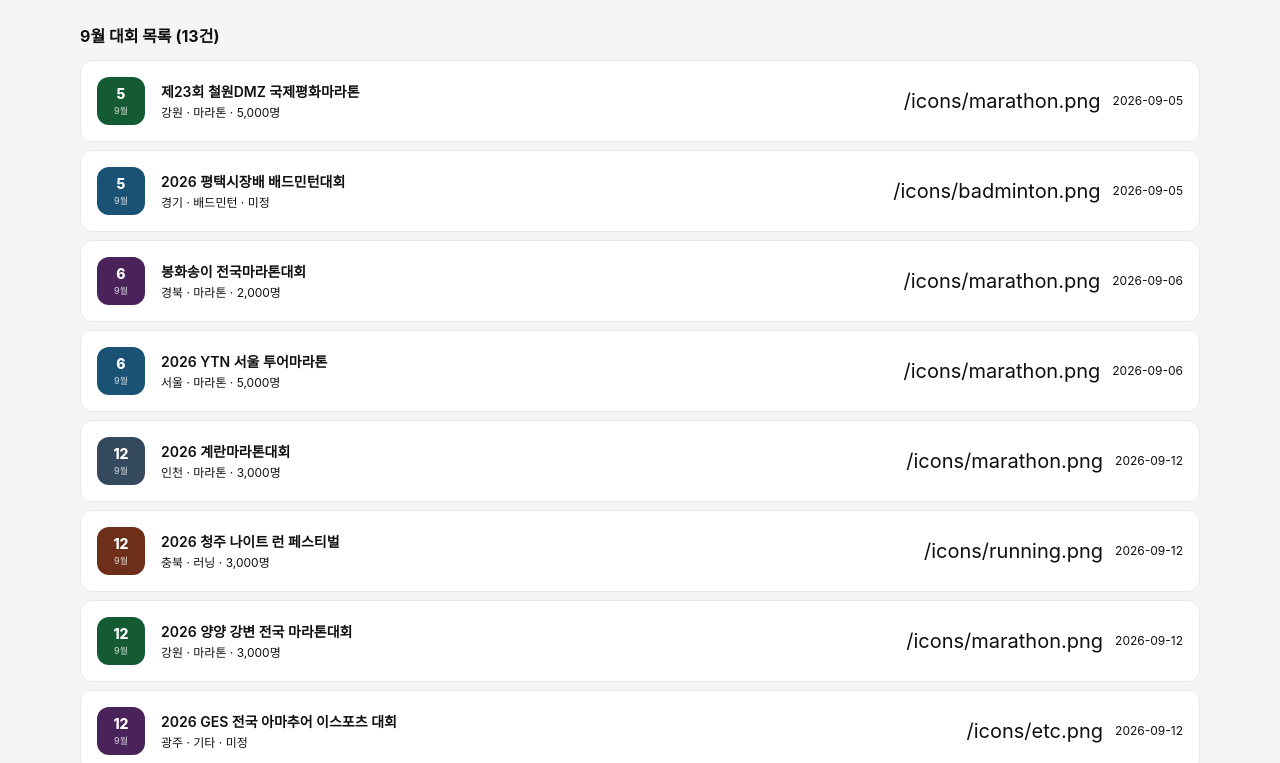
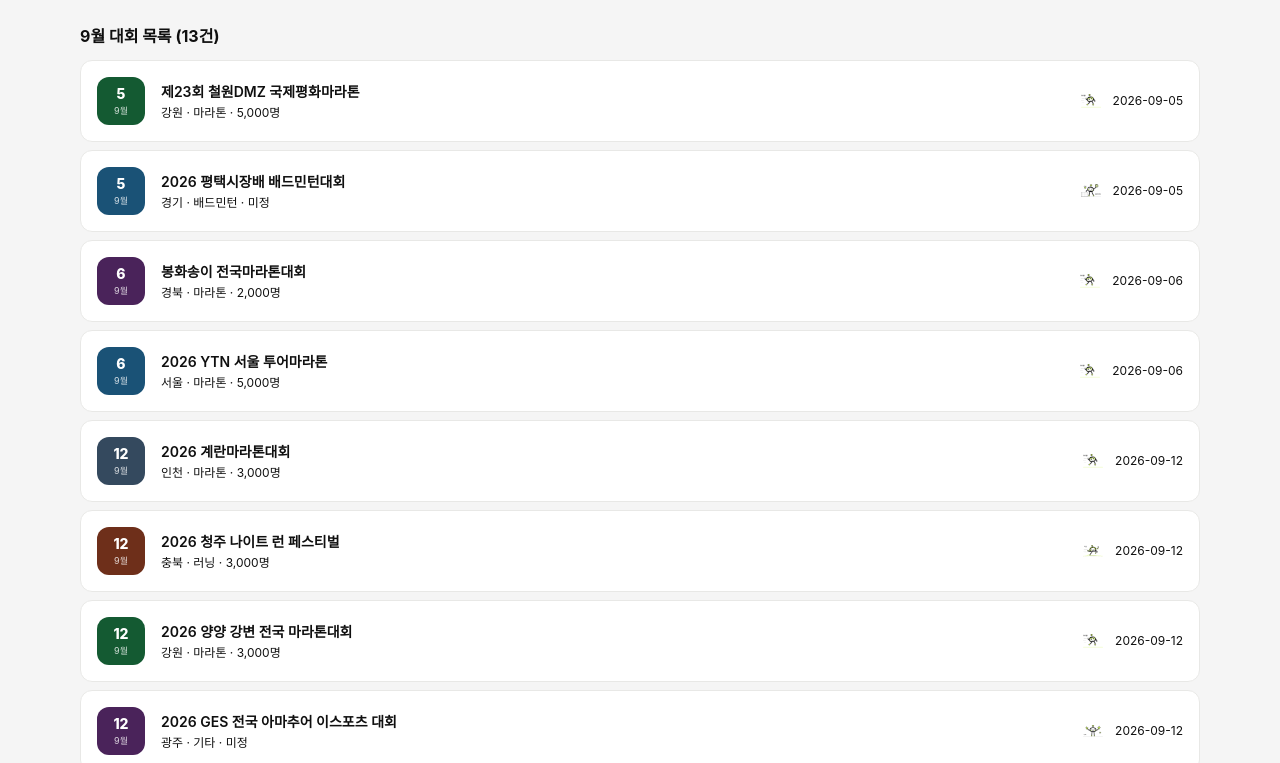
Before and after one commit to ljw22112/sportrip-v2, a Next.js app: page /calendar in a window 1280 px wide. Shown: the part 1153-1916 px from the top of the page. Built offline with nearby package versions, Linux system fonts and the light colour scheme; a web font is replaced by a local one.

Commit message:
fix: 메인/캘린더 대회 불일치 수정 + 아이콘 경로 텍스트 제거

```diff
--- a/src/app/calendar/page.tsx
+++ b/src/app/calendar/page.tsx
@@ -252,7 +252,7 @@ export default function CalendarPage() {
                     <div className="text-xs text-muted mt-0.5">{e.region} · {e.sport} · {e.participants}</div>
                   </div>
                   <div className="flex items-center gap-3 flex-shrink-0">
-                    <span className="text-xl">{SPORTS_15.find(s=>s.label===e.sport)?.icon||'/icons/etc.svg'}</span>
+                    <img src={SPORTS_15.find(s=>s.label===e.sport)?.icon||'/icons/etc.png'} alt={e.sport} className="w-5 h-5 object-contain flex-shrink-0"/>
                     <span className="text-xs text-muted">{e.start}</span>
                   </div>
                 </Link>
--- a/src/app/page.tsx
+++ b/src/app/page.tsx
@@ -87,7 +87,7 @@ export default function HomePage() {
             {/* AI 소개 */}
             <div className="mt-6 p-4 rounded-2xl" style={{background:'rgba(212,255,63,0.1)',border:'1px solid rgba(212,255,63,0.25)'}}>
               <div className="text-[13px] font-bold mb-1" style={{color:'#D4FF3F'}}>✨ AI 여행 코스</div>
-              <p className="text-[14px] text-white leading-relaxed">대회를 고르면, 전날·당일·다음날 코스를 AI가 추천해 드려요. 한국관광공사 TourAPI 실데이터 기반이라 믿을 수 있어요.</p>
+              <p className="text-[14px] text-white leading-relaxed">대회를 고르면 전날·당일·다음날 코스는 <b className="text-[#D4FF3F]">AI가 짜드립니다.</b> 한국관광공사 TourAPI 실데이터 기반.</p>
             </div>
             {/* 히어로 CTA */}
             <div className="flex gap-3 mt-6 flex-wrap">
@@ -116,7 +116,7 @@ export default function HomePage() {
               <KoreaMap events={EVENTS} className="w-full h-full"/>
             </div>
             <div className="flex flex-col flex-1 rounded-2xl overflow-hidden border border-border" style={{aspectRatio:'1/1',maxHeight:'520px'}}>
-              <MiniCalendar events={dynEv.filter(e=>e.status!=='done')}/>
+              <MiniCalendar events={dynEv}/>
             </div>
           </div>
         </section>
```
